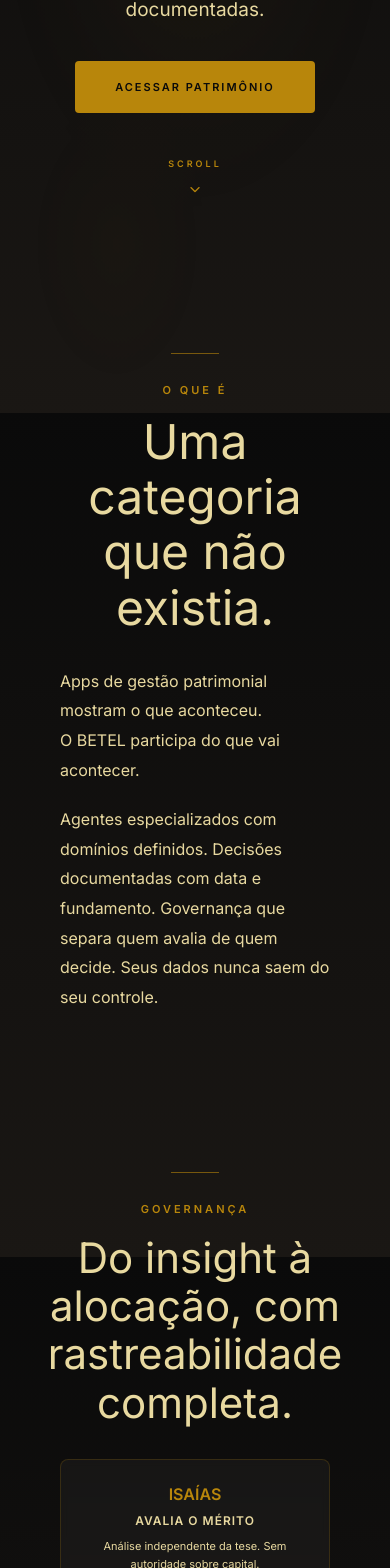
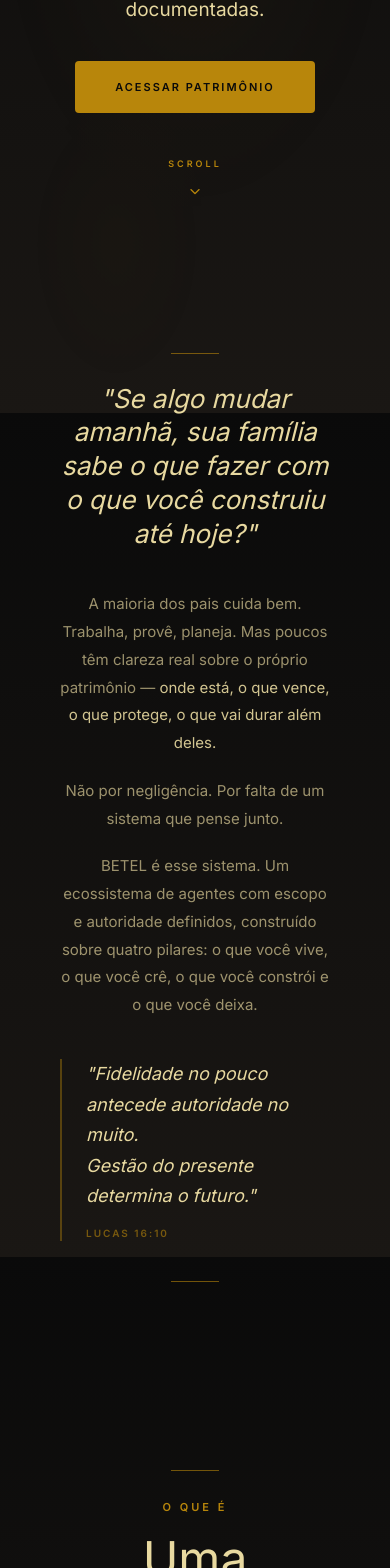
Before and after one commit to Stornhad/betel-landing, a React (Vite) app: page / in a window 390 px wide. Shown: the part 431-1999 px from the top of the page. Built offline with nearby package versions, Linux system fonts and the light colour scheme.

Commit message:
feat(landing): seção LEGADO entre hero e 'O que é'
Pergunta de abertura Cormorant Garamond + 3 parágrafos corpo + citação Lucas 16:10 com borda dourada. Sem <br> forçado; font-size clamp() para mobile; reveal animations consistentes com o restante das seções.

```diff
--- a/src/App.jsx
+++ b/src/App.jsx
@@ -202,6 +202,87 @@ export default function App() {
         </div>
       </section>
 
+      {/* ── LEGADO — Por que BETEL ─────────────────────────────── */}
+      <section data-pin className="scene" style={sectionBase}>
+        <SectionDivider className="reveal" />
+
+        <h2
+          className="reveal reveal-delay-1"
+          style={{
+            fontFamily: 'var(--font-display)',
+            fontStyle: 'italic',
+            fontWeight: 400,
+            fontSize: 'clamp(26px, 4vw, 36px)',
+            color: '#E8D9A0',
+            margin: '0 0 40px',
+            lineHeight: 1.3,
+            maxWidth: 600,
+            textAlign: 'center',
+          }}
+        >
+          "Se algo mudar amanhã, sua família sabe o que fazer com o que você construiu até hoje?"
+        </h2>
+
+        <div
+          className="reveal reveal-delay-2"
+          style={{ maxWidth: 560, textAlign: 'center', fontFamily: 'var(--font-body)' }}
+        >
+          <p style={{ fontWeight: 300, fontSize: '15px', lineHeight: 1.85, color: 'rgba(232,217,160,0.65)', marginBottom: 20 }}>
+            A maioria dos pais cuida bem. Trabalha, provê, planeja. Mas poucos têm clareza real sobre o próprio patrimônio —{' '}
+            <span style={{ color: 'rgba(232,217,160,0.90)' }}>
+              onde está, o que vence, o que protege, o que vai durar além deles.
+            </span>
+          </p>
+          <p style={{ fontWeight: 300, fontSize: '15px', lineHeight: 1.85, color: 'rgba(232,217,160,0.65)', marginBottom: 20 }}>
+            Não por negligência. Por falta de um sistema que pense junto.
+          </p>
+          <p style={{ fontWeight: 300, fontSize: '15px', lineHeight: 1.85, color: 'rgba(232,217,160,0.65)', marginBottom: 40 }}>
+            BETEL é esse sistema. Um ecossistema de agentes com escopo e autoridade definidos, construído sobre quatro pilares: o que você vive, o que você crê, o que você constrói e o que você deixa.
+          </p>
+        </div>
+
+        <div
+          className="reveal reveal-delay-3"
+          style={{
+            maxWidth: 480,
+            textAlign: 'left',
+            borderLeft: '2px solid rgba(184,134,11,0.40)',
+            paddingLeft: 24,
+            margin: '0 auto 40px',
+          }}
+        >
+          <p
+            style={{
+              fontFamily: 'var(--font-display)',
+              fontStyle: 'italic',
+              fontWeight: 400,
+              fontSize: '18px',
+              color: '#E8D9A0',
+              lineHeight: 1.7,
+              margin: '0 0 14px',
+            }}
+          >
+            <span style={{ display: 'block' }}>"Fidelidade no pouco antecede autoridade no muito.</span>
+            <span style={{ display: 'block' }}>Gestão do presente determina o futuro."</span>
+          </p>
+          <p
+            style={{
+              fontSize: '10px',
+              fontWeight: 600,
+              letterSpacing: '2px',
+              textTransform: 'uppercase',
+              color: 'var(--gold-primary)',
+              opacity: 0.6,
+              margin: 0,
+            }}
+          >
+            Lucas 16:10
+          </p>
+        </div>
+
+        <SectionDivider className="reveal reveal-delay-4" />
+      </section>
+
       {/* ── 2: O QUE É ─────────────────────────────────────────── */}
       <section data-pin className="scene" style={sectionBase}>
         <SectionDivider className="reveal" />
```
